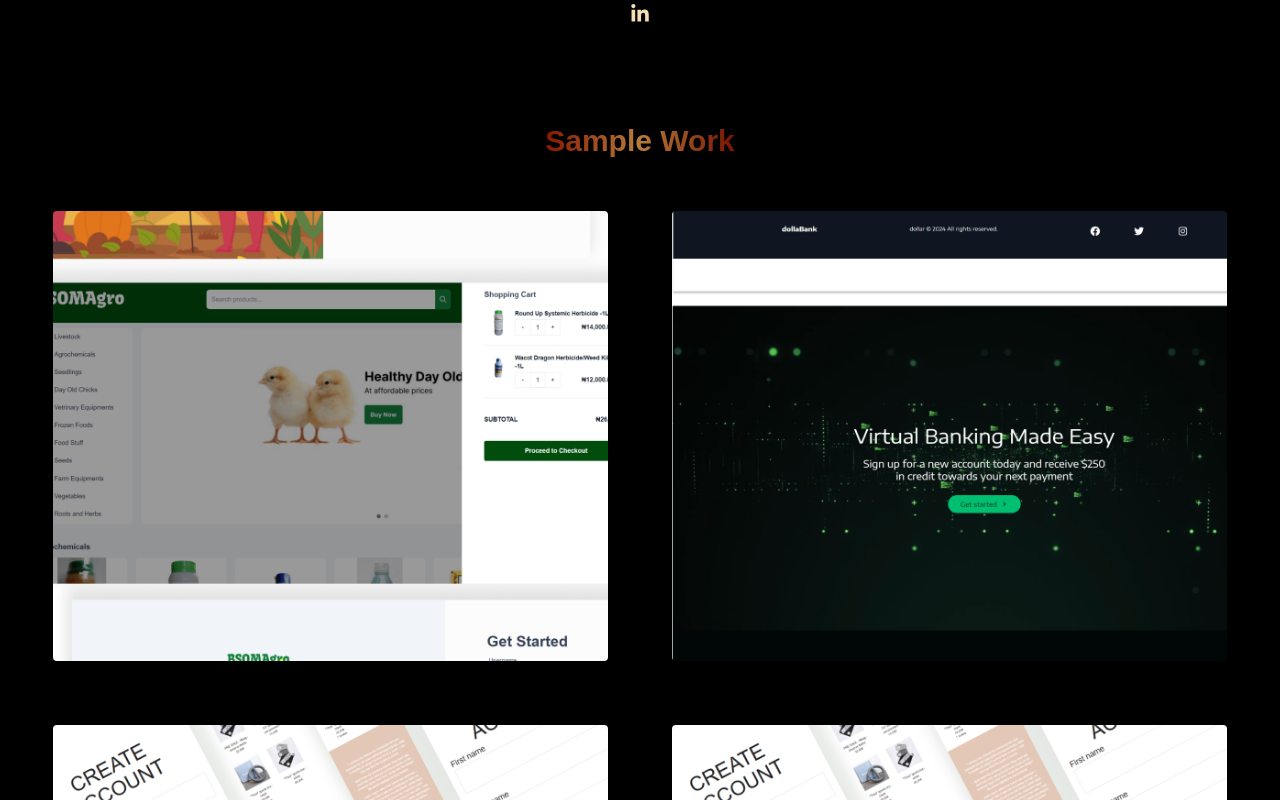
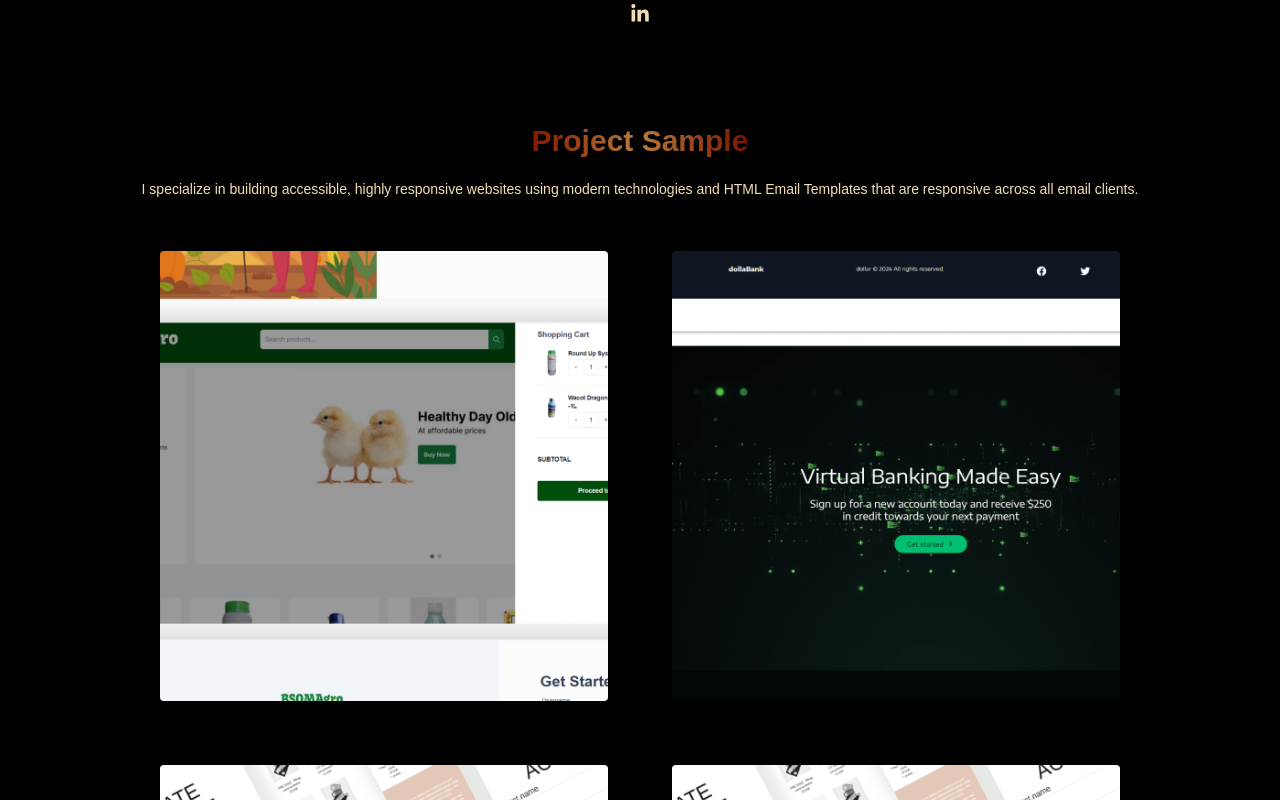
Before and after one commit to mykedee/portfolio-v1, a React (Create React App) app: page / in a window 1280 px wide. Shown: the part 520-1320 px from the top of the page. Built offline with nearby package versions, Linux system fonts and the light colour scheme; some icons are missing.

Commit message:
initial commit

```diff
--- a/src/index.css
+++ b/src/index.css
@@ -116,29 +116,15 @@ nav.open ul a:last-child {
 }
 
 .container {
-  position: relative;
-  width: 100%;
+  @apply relative w-full;
 }
 
 .image {
-  opacity: 1;
-  display: block;
-  width: 100%;
-  transition: 0.5s ease;
-  -webkit-backface-visibility: hidden;
-  backface-visibility: hidden;
+  @apply opacity-100 block w-full transition duration-75 ease-in;
 }
 
 .middle {
-  transition: 0.5s ease;
-  opacity: 0;
-  position: absolute;
-  left: 50%;
-  transform: translate(-50%, -50%);
-  -ms-transform: translate(-50%, -50%);
-  text-align: left;
-  width: 100%;
-  margin: 0;
+  @apply opacity-0 absolute left-1/2 transition duration-75 ease-in transform -translate-x-1/2 -translate-y-1/2 text-left w-full m-0;
 }
 
 .container:hover .image {
@@ -150,11 +136,5 @@ nav.open ul a:last-child {
 }
 
 .text {
-  background-color: #6c6c6c;
-  color: white;
-  font-size: 16px;
-  padding: 16px 32px;
-  position: absolute;
-  bottom: 0;
-  width: 100%;
+  @apply bg-[#6c6c6c] text-white text-base py-4 md:px-8 px-5 absolute bottom-0 w-full;
 }
--- a/src/screens/HomeScreen.js
+++ b/src/screens/HomeScreen.js
@@ -89,9 +89,16 @@ const HomeScreen = (props) => {
 
         <div className="mt-16">
           <div className="text-center">
-            <h1 className="bg-gradient-to-r from-[#020024] via-[#241401] to-[#4c0c00] inline-block text-transparent bg-clip-text dark:bg-gradient-to-r dark:from-[#871701] dark:via-[#b87c39] dark:to-[#771300] inline-block text-transparent bg-clip-text text-center font-bold text-3xl">
-              Sample Work
+            <h1 className="bg-gradient-to-r from-[#020024] via-[#241401] to-[#4c0c00] inline-block text-transparent bg-clip-text dark:bg-gradient-to-r dark:from-[#871701] dark:via-[#b87c39] dark:to-[#771300]  text-center font-bold text-3xl">
+              Project Sample
             </h1>
+            <div className="w-11/12 mx-auto my-5  ">
+              <p className="text-sm">
+                I specialize in building accessible, highly responsive websites
+                using modern technologies and HTML Email Templates that are
+                responsive across all email clients.
+              </p>
+            </div>
 
             <div className="flex justify-center space-x-5 my-5">
               {/* <p>Websites</p>
@@ -99,7 +106,7 @@ const HomeScreen = (props) => {
             </div>
           </div>
 
-          <div className="w-11/12 mx-auto mt-8">
+          <div className="w-11/12 mx-auto mt-8 xl:w-9/12">
             <div className="grid grid-rows-1 lg:grid-cols-2 grid-cols-1 gap-16">
               <div className="container rounded">
                 <a
```
